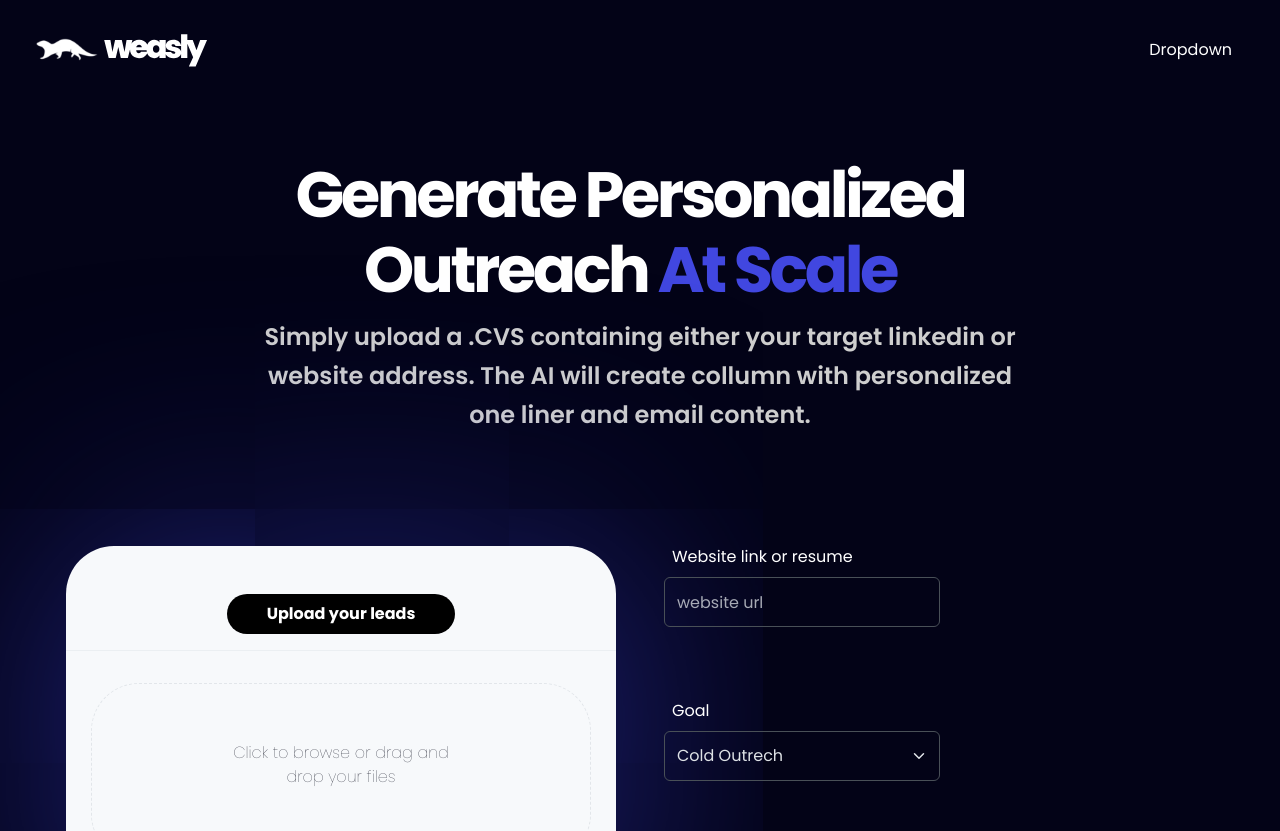
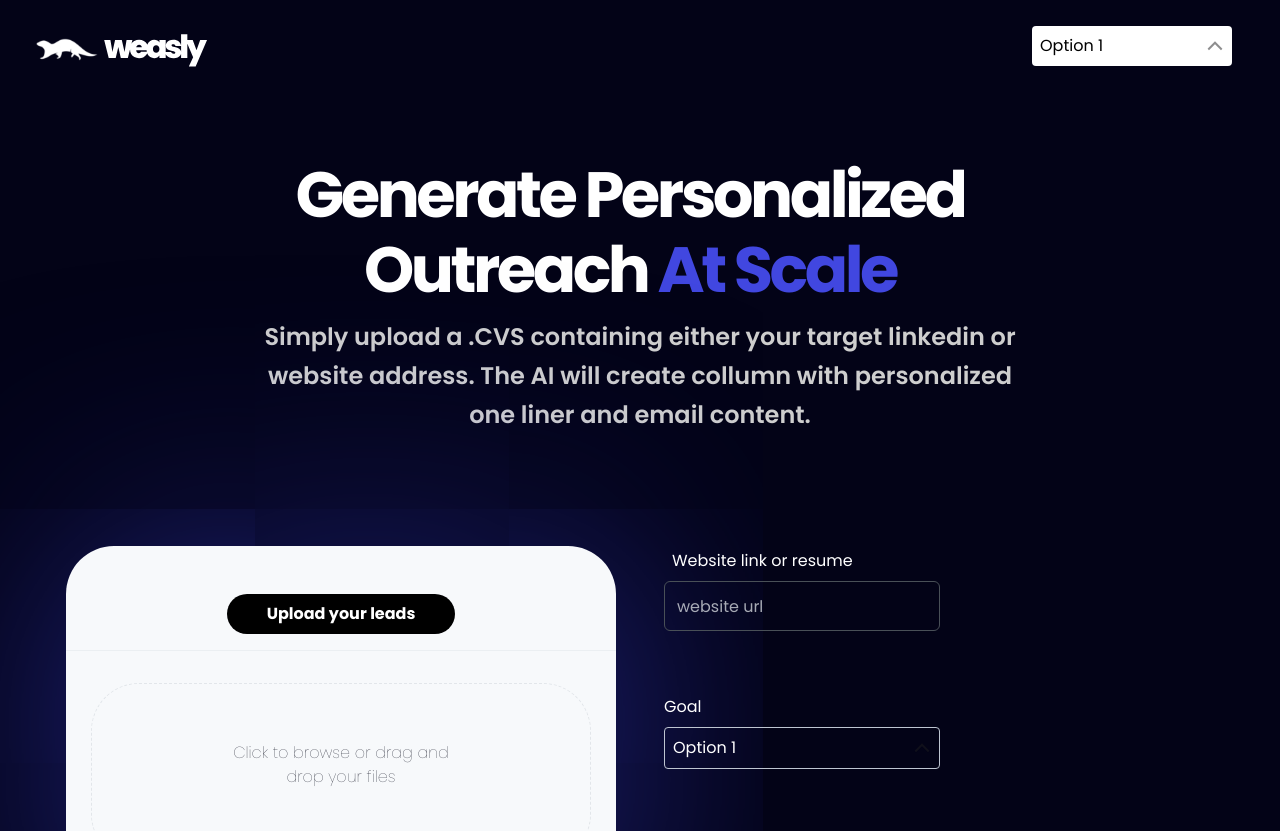
Before and after one commit to Vedavyas11062004/FileUploadComponent, a React (Create React App) app: page / in a window 1280 px wide. Shown: the top 831 px of the page. Built offline with nearby package versions, Linux system fonts and the light colour scheme.

Commit message:
added drop down

```diff
--- a/src/components/Dropdown.jsx
+++ b/src/components/Dropdown.jsx
@@ -2,43 +2,43 @@ import React, { useState } from 'react';
 import '../styles/dropDownStyles.css'; // Import the CSS file
 
 const Dropdown = () => {
-  const [selectedOption, setSelectedOption] = useState('');
+  const [selectedOption, setSelectedOption] = useState('Option 1');
+  const [showOptions, setShowOptions] = useState(false);
 
   const handleOptionClick = (option) => {
     setSelectedOption(option);
+    setShowOptions(false);
+  };
+
+  const toggleOptions = () => {
+    console.log(showOptions);
+    setShowOptions(!showOptions);
   };
 
   return (
     <div>
-      <h2>Input Group</h2>
-      <div className="input-group">
-        <input
-          type="text"
-          value={selectedOption}
-          readOnly
-          placeholder="Select an option"
+      <div className="dropdown">
+        <div
           className="selected-option"
-        />
+          onClick={toggleOptions}
+        >
+          {selectedOption || 'Select an option'}
+          <img src='./Icon.svg'></img>
+        </div>
+        {showOptions && (
           <div className="options">
-          <div
-            className={`option ${selectedOption === 'Option 1' ? 'selected' : ''}`}
-            onClick={() => handleOptionClick('Option 1')}
-          >
+            <div className="option" onClick={() => handleOptionClick('Option 1')}>
               Option 1
             </div>
-          <div
-            className={`option ${selectedOption === 'Option 2' ? 'selected' : ''}`}
-            onClick={() => handleOptionClick('Option 2')}
-          >
+            <div className="option" onClick={() => handleOptionClick('Option 2')}>
               Option 2
             </div>
-          <div
-            className={`option ${selectedOption === 'Option 3' ? 'selected' : ''}`}
-            onClick={() => handleOptionClick('Option 3')}
-          >
+            <div className="option" onClick={() => handleOptionClick('Option 3')}>
               Option 3
             </div>
           </div>
+        )}
+
       </div>
     </div>
   );
--- a/src/components/FileUploader.jsx
+++ b/src/components/FileUploader.jsx
@@ -13,11 +13,10 @@ const FileUploader = () => {
   useEffect(() => {
     const interval = setInterval(() => {
       setPercentage(prevPercentage => {
-        const randomIncrement = Math.floor(Math.random() * 10);
-        const newPercentage = Math.min(prevPercentage + randomIncrement, 100);
-        return newPercentage;
+        const newPercentage = prevPercentage + 1;
+        return newPercentage <= 100 ? newPercentage : 100;
       });
-    }, 1000); // Change this interval as needed (in milliseconds)
+    }, 200); // Change this interval as needed (in milliseconds)
 
     return () => clearInterval(interval);
   }, []);
@@ -97,7 +96,7 @@ const FileUploader = () => {
                 </button>
                 <img
                   className="previewImage"
-                  src={previewUrl}
+                  src='./csv 1.svg'
                   alt="Preview"
                   style={{ maxWidth: "80%", maxHeight: "160px" }}
                 />
--- a/src/components/Navbar.jsx
+++ b/src/components/Navbar.jsx
@@ -7,8 +7,7 @@ function Navbar() {
     <div className='navbar'>
       <img src="./logo.svg" alt="logo.." />
       <div className='rightPart' style={{color : 'white'}}>
-        {/* <Dropdown/> */}
-        Dropdown
+        <Dropdown/>
       </div>
     </div>
   )
--- a/src/pages/LandingPage.jsx
+++ b/src/pages/LandingPage.jsx
@@ -1,10 +1,22 @@
-import React from "react";
+import React, { useState } from "react";
 import Navbar from "../components/Navbar";
 import "../styles/landingPageStyles.css";
 import FileUploader from "../components/FileUploader";
 import BottomLayout from "../components/BottomLayout";
 
 function LandingPage() {
+  const [selectedOption, setSelectedOption] = useState("Option 1");
+  const [showOptions, setShowOptions] = useState(false);
+
+  const handleOptionClick = (option) => {
+    setSelectedOption(option);
+    setShowOptions(false);
+  };
+
+  const toggleOptions = () => {
+    console.log(showOptions);
+    setShowOptions(!showOptions);
+  };
   return (
     <div>
       <Navbar />
@@ -37,18 +49,43 @@ function LandingPage() {
                 />
               </div>
               <div>
-                <label htmlFor="chooseInput">Goal</label>
-                <div class="input-group inputDropDown" data-bs-theme="dark">
-                  <select
-                    class="form-select selectOptions"
-                    id="inputGroupSelect04"
-                    aria-label="Example select with button addon"
+                <div
+                  for="exampleFormControlInput1"
+                  class="form-label"
+                  style={{ color: "white" }}
+                >
+                  Goal
+                </div>
+                <div className="custom-dropdown">
+                  <div
+                    className="custom-selected-option"
+                    onClick={toggleOptions}
                   >
-                    <option selected>Cold Outrech</option>
-                    <option value="1">Job Request</option>
-                  </select>
-
-
+                    {selectedOption || "Select an option"}
+                    <img src="./Icon.svg" alt="Icon" />
+                  </div>
+                  {showOptions && (
+                    <div className="custom-options">
+                      <div
+                        className="custom-option"
+                        onClick={() => handleOptionClick("Option 1")}
+                      >
+                        Option 1
+                      </div>
+                      <div
+                        className="custom-option"
+                        onClick={() => handleOptionClick("Option 2")}
+                      >
+                        Option 2
+                      </div>
+                      <div
+                        className="custom-option"
+                        onClick={() => handleOptionClick("Option 3")}
+                      >
+                        Option 3
+                      </div>
+                    </div>
+                  )}
                 </div>
               </div>
               <div>
@@ -66,13 +103,15 @@ function LandingPage() {
               </div>
             </div>
             <div className="rightOne">
-              <button>Generate content <img src='./thunder.svg' alt="img.."></img> </button>
+              <button>
+                Generate content <img src="./thunder.svg" alt="img.."></img>{" "}
+              </button>
             </div>
           </div>
         </div>
       </div>
       {/* footer */}
-      <BottomLayout/>
+      <BottomLayout />
     </div>
   );
 }
--- a/src/styles/dropDownStyles.css
+++ b/src/styles/dropDownStyles.css
@@ -1,72 +1,45 @@
-.select {
-  display: flex;
-  flex-direction: column;
-  position: relative;
-  width: 250px;
-  height: 40px;
-}
+.dropdown {
+    position: relative;
+    display: inline-block;
+  }
 
-.option {
-  padding: 0 30px 0 10px;
-  min-height: 40px;
-  display: flex;
-  align-items: center;
-  background: #333;
-  border-top: #222 solid 1px;
-  position: absolute;
-  top: 0;
-  width: 100%;
-  pointer-events: none;
-  order: 2;
-  z-index: 1;
-  transition: 0.4s ease-in-out;
-  box-sizing: border-box;
-  overflow: hidden;
-  white-space: nowrap;
-}
+  .selected-option {
+    width: 200px;
+    padding: 8px;
+    /* border: 1px solid #ccc; */
+    border-radius: 4px;
+    cursor: pointer;
+    display: flex;
+    background-color: white;
+    color: black;
+    justify-content: space-between;
+    margin-bottom:.5rem;
+  }
 
-.option:hover {
-  background: #666;
-}
+  .options {
+    position: absolute;
+    top: 100%;
+    left: 0;
+    /* display: none; */
+    background-color: white;
+    color: black;
+    width: 100%;
+    border-radius: .5rem;
+    min-width: 160px;
+    box-shadow: 0px 8px 16px 0px rgba(0,0,0,0.2);
+    z-index: 1;
+    border-radius: 4px;
+  }
 
-.select:focus .option {
-  position: relative;
-  pointer-events: all;
-}
+  .option {
+    padding: 12px 16px;
+    cursor: pointer;
+  }
 
-.selectopt {
-  opacity: 0;
-  position: absolute;
-  left: -99999px;
-}
+  .option:hover {
+    background-color: inherit;
+  }
 
-.selectopt:checked + label {
-  order: 1;
-  z-index: 2;
-  background: #666;
-  border-top: none;
-  position: relative;
-}
-
-.selectopt:checked + label:after {
-  content: "";
-  width: 0;
-  height: 0;
-  border-left: 5px solid transparent;
-  border-right: 5px solid transparent;
-  border-top: 5px solid white;
-  position: absolute;
-  right: 10px;
-  top: calc(50% - 2.5px);
-  pointer-events: none;
-  z-index: 3;
-}
-
-.selectopt:checked + label:before {
-  position: absolute;
-  right: 0;
-  height: 40px;
-  width: 40px;
-  content: "";
-  background: inherit;
-}
+  .options.show {
+    display: block;
+  }
--- a/src/styles/fileUploadStyles.css
+++ b/src/styles/fileUploadStyles.css
@@ -122,7 +122,7 @@ h2 {
   transform: scale(1.5) translateX(-50%) translateY(-20%);
   position: absolute;
   top: 0;
-  right: 0;
+  right: -15px;
   border-radius: 50%;
   background-color: black;
   width: 20px;
@@ -135,8 +135,8 @@ h2 {
 
 .innerFileUpload {
   position: relative;
-  top: 5;
-  right: 5;
+  top: 0;
+  right: 0;
   display: flex;
   justify-content: center;
 }
--- a/src/styles/landingPageStyles.css
+++ b/src/styles/landingPageStyles.css
@@ -97,6 +97,56 @@
   padding-left:1rem;
 }
 
+.custom-dropdown {
+  position: relative;
+  display: inline-block;
+  width: 100%;
+}
+
+.custom-selected-option {
+  /* flex: 1; */
+  width: 100%;
+  padding: 8px;
+  border-radius: 4px;
+  cursor: pointer;
+  display: flex;
+  background-color: inherit;
+  color: white;
+  justify-content: space-between;
+  margin-bottom: .5rem;
+  border: .5px solid #BEC5D1;
+}
+
+.custom-options {
+  position: absolute;
+  top: 100%;
+  left: 0;
+  background-color: black;
+  border: .5px solid #BEC5D1;
+  color: white;
+  width: 100%;
+  border-radius: .5rem;
+  min-width: 160px;
+  box-shadow: 0px 8px 16px 0px rgba(0, 0, 0, 0.2);
+  z-index: 1;
+  border-radius: 4px;
+  margin-block:.5rem;
+}
+
+.custom-option {
+  padding: 12px 16px;
+  cursor: pointer;
+}
+
+.custom-option:hover {
+  background-color: inherit;
+}
+
+.custom-options.show {
+  display: block;
+}
+
+
 @media (max-width:800px)
 {
   .topPart{
```
Also changed, not shown: public/Icon.svg (added). Lines whose indentation alone changed are shown as unchanged.
